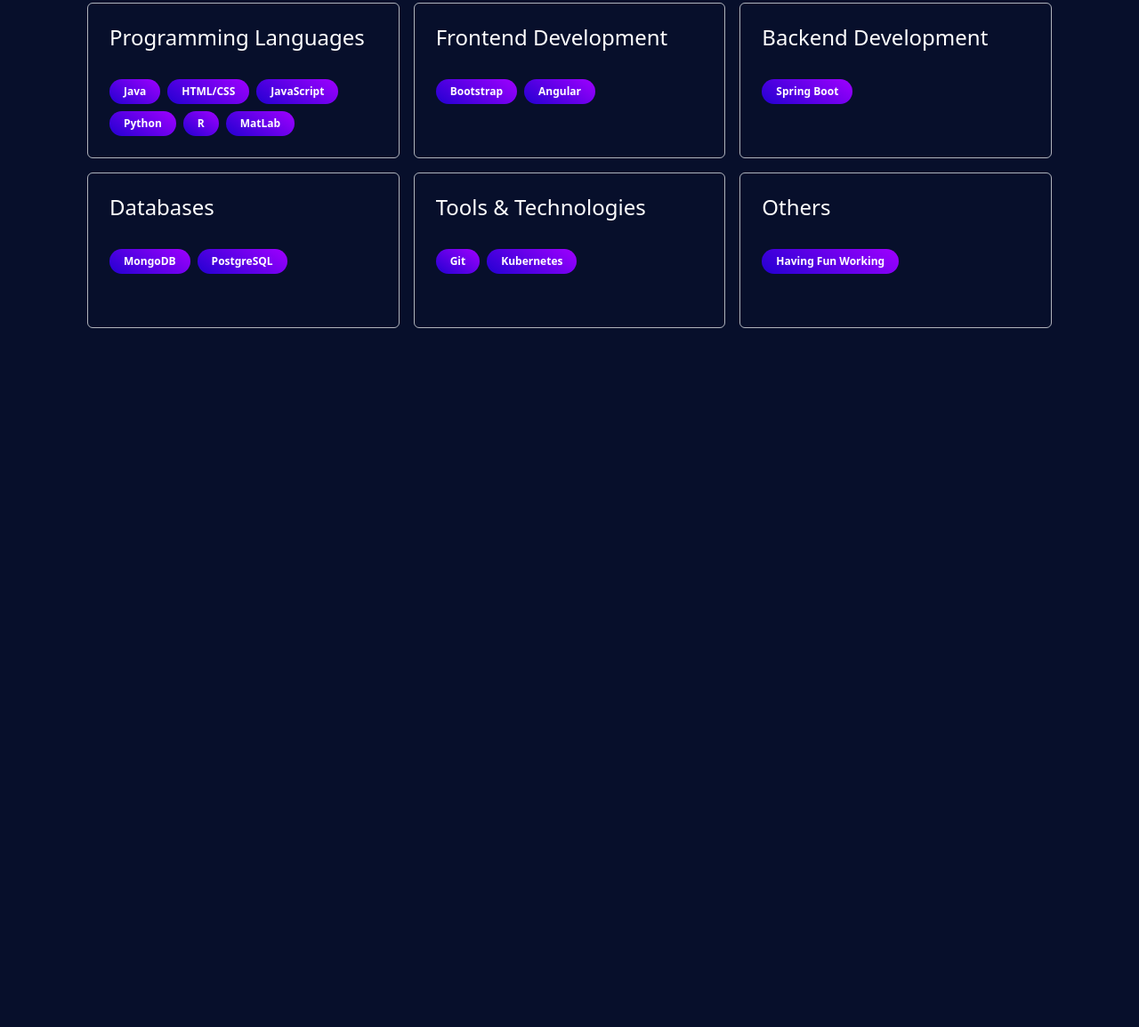
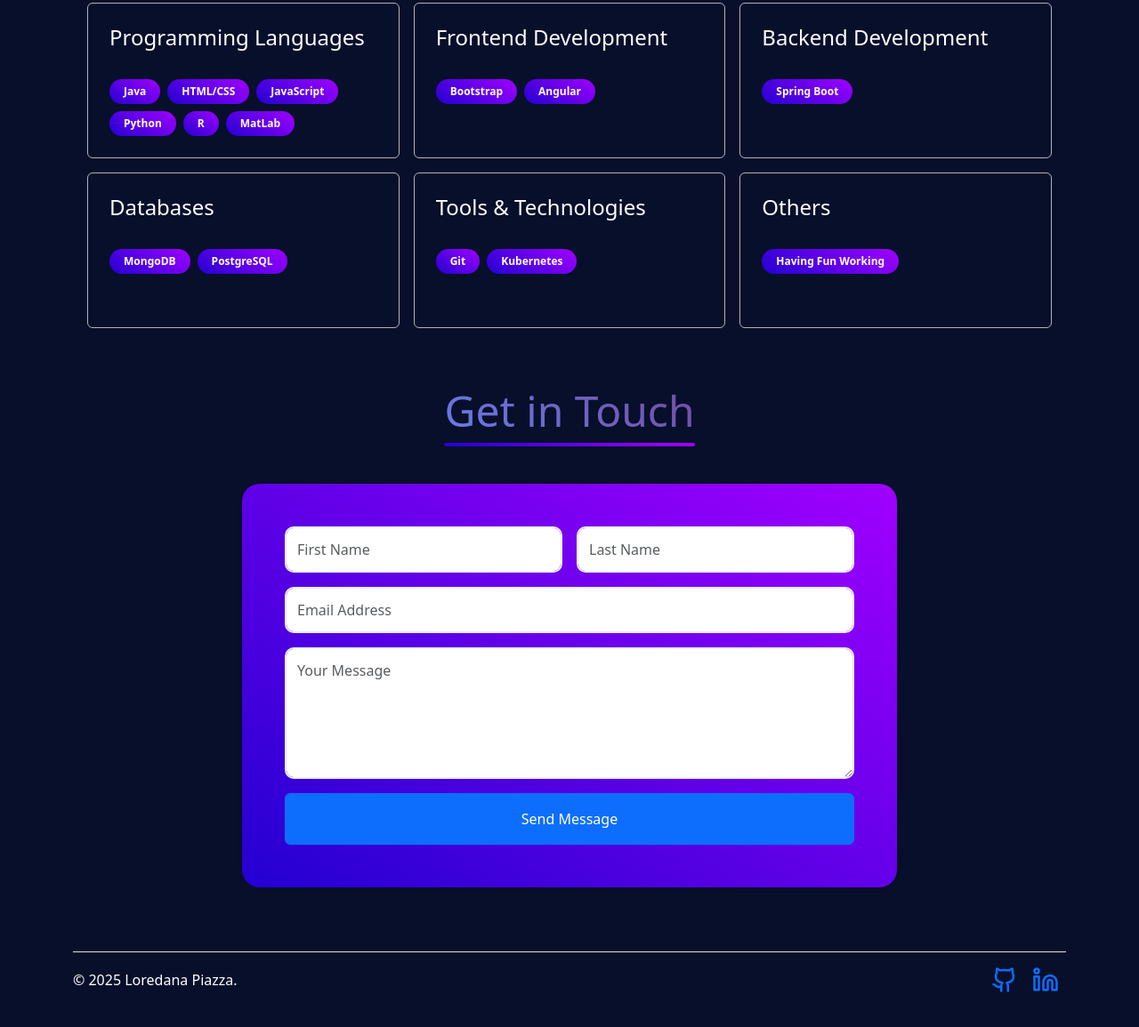
Before and after one commit to Yulomja/playing-with-web-dev, a plain HTML site: page Capstone Project 2/index.html in a window 1280 px wide. Shown: the part 1313-2468 px from the top of the page at 89% size. Before the commit the page ends 1698 px from the top, so only its background shows below. Drawn offline with nearby package versions, Linux system fonts and the light colour scheme.

Commit message:
Added contact section basics and footer

```diff
--- a/Capstone Project 2/index.css
+++ b/Capstone Project 2/index.css
@@ -273,3 +273,18 @@ li::marker {
 .rounded-pill {
     border-radius: 50rem !important;
 }
+
+.contact-bg {
+    background-image: rgba(27, 26, 85, 0.5);
+}
+
+.contact-form {
+    background-color: #f8f9fa;
+    border-radius: 20px;
+}
+
+.custom-input {
+    border-radius: 10px;
+    padding: 12px;
+    border: 2px solid #e9ecef;
+}
--- a/Capstone Project 2/index.html
+++ b/Capstone Project 2/index.html
@@ -28,7 +28,7 @@
 
 
 
-<body data-bs-spy="scroll" data-bs-target=".navbar" data-bs-offset="50" tabindex="0">
+<body data-bs-spy="scroll" data-bs-target=".navbar" data-bs-offset="0" tabindex="0">
 
     <!-- Header -->
     <section>
@@ -370,9 +370,72 @@
     <section id="projects"></section>
 
     <!-- Contact -->
-    <section id="contact"></section>
+    <section class="py-5 contact-bg" id="contact">
+        <div class="container">
+            <div class="row justify-content-center">
+                <h2 class="text-center mb-5"><span class="gradient-underline gradient-text display-5">Get in
+                        Touch</span></h2>
+                <div class="col-lg-8">
+                    <div class="contact-form p-5 shadow-sm gradient-custom">
+                        <form>
+                            <div class="row g-3">
+                                <div class="col-md-6">
+                                    <input type="text" class="form-control custom-input" placeholder="First Name">
+                                </div>
+                                <div class="col-md-6">
+                                    <input type="text" class="form-control custom-input" placeholder="Last Name">
+                                </div>
+                                <div class="col-12">
+                                    <input type="email" class="form-control custom-input" placeholder="Email Address">
+                                </div>
+                                <div class="col-12">
+                                    <textarea class="form-control custom-input" rows="5"
+                                        placeholder="Your Message"></textarea>
+                                </div>
+                                <div class="col-12">
+                                    <button class="btn btn-primary w-100 py-3" type="submit">Send Message</button>
+                                </div>
+                            </div>
+                        </form>
+                    </div>
+                </div>
+            </div>
+        </div>
+    </section>
 
     <!-- Footer -->
+    <section>
+        <div class="container">
+            <footer class="d-flex flex-wrap justify-content-between align-items-center py-3 my-4 border-top">
+                <div class="col-md-4 d-flex align-items-center"> <span class="mb-3 mb-md-0 ">© 2025 Loredana
+                        Piazza.</span>
+                </div>
+                <ul class="nav col-md-4 justify-content-end list-unstyled d-flex">
+                    <li class=""> <a href="https://github.com/yulomja" target="_blank" rel="noopener noreferrer"
+                            class="p-2"><svg xmlns="http://www.w3.org/2000/svg" width="30" height="30"
+                                viewBox="0 0 24 24" fill="none" stroke="currentColor" stroke-width="2"
+                                stroke-linecap="round" stroke-linejoin="round" aria-hidden="true">
+                                <path
+                                    d="M15 22v-4a4.8 4.8 0 0 0-1-3.5c3 0 6-2 6-5.5.08-1.25-.27-2.48-1-3.5.28-1.15.28-2.35 0-3.5 0 0-1 0-3 1.5-2.64-.5-5.36-.5-8 0C6 2 5 2 5 2c-.3 1.15-.3 2.35 0 3.5A5.403 5.403 0 0 0 4 9c0 3.5 3 5.5 6 5.5-.39.49-.68 1.05-.85 1.65-.17.6-.22 1.23-.15 1.85v4">
+                                </path>
+                                <path d="M9 18c-4.51 2-5-2-7-2"></path>
+                            </svg></a>
+                    </li>
+                    <li class=""><a href="https://linkedin.com/in/loredana-piazza" target="_blank"
+                            rel="noopener noreferrer" class="p-2"><svg xmlns="http://www.w3.org/2000/svg" width="30"
+                                height="30" viewBox="0 0 24 24" fill="none" stroke="currentColor" stroke-width="2"
+                                stroke-linecap="round" stroke-linejoin="round" aria-hidden="true">
+                                <path
+                                    d="M16 8a6 6 0 0 1 6 6v7h-4v-7a2 2 0 0 0-2-2 2 2 0 0 0-2 2v7h-4v-7a6 6 0 0 1 6-6z">
+                                </path>
+                                <rect width="4" height="12" x="2" y="9"></rect>
+                                <circle cx="4" cy="4" r="2"></circle>
+                            </svg></a>
+                    </li>
+                </ul>
+            </footer>
+        </div>
+    </section>
 
 
 
```
